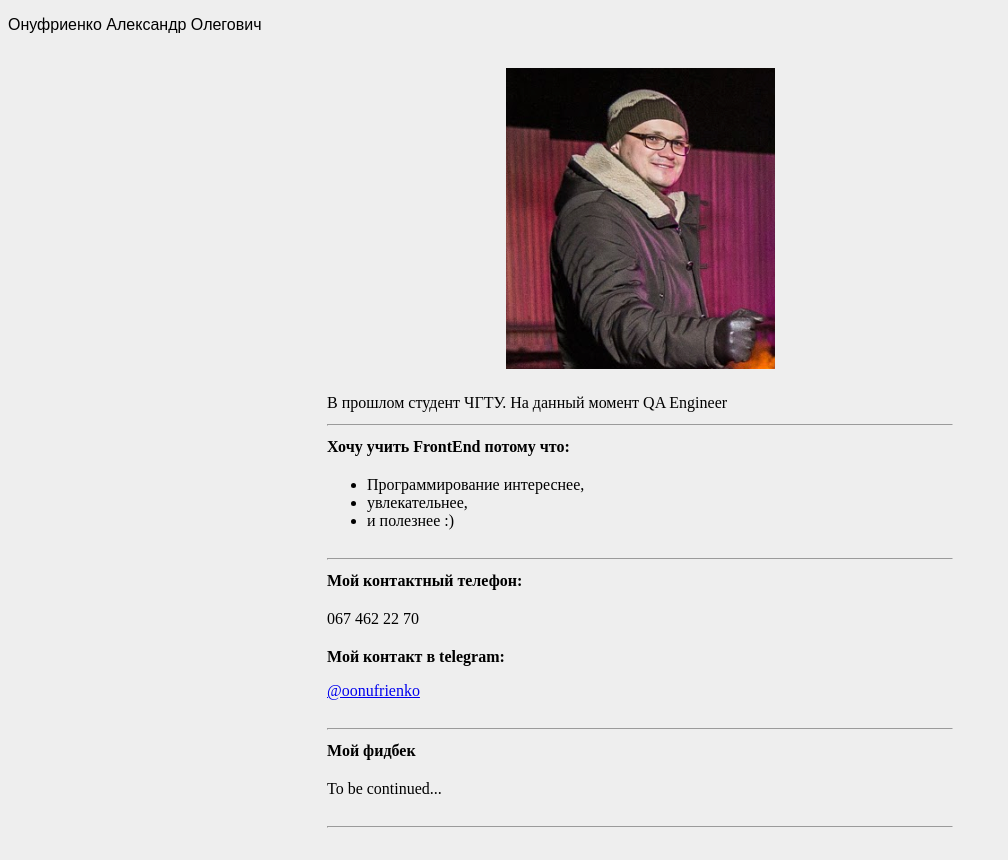
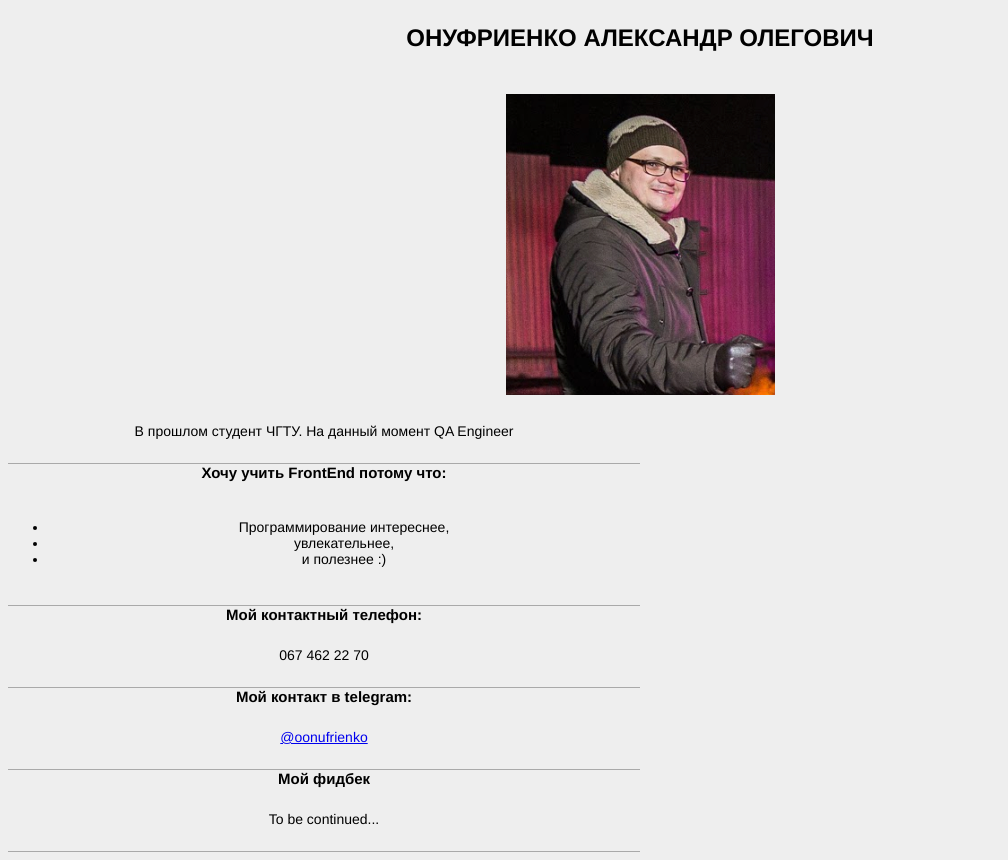
Before and after one commit to oonufrienko/oonufrienko.github.io, a plain HTML site: page html_01/index.html in a window 1280 px wide. Shown: the whole page, without its empty margins (0-1008 px from the left). Drawn offline with Linux system fonts and the light colour scheme.

Commit message:
some changes #1

```diff
--- a/html_01/index.html
+++ b/html_01/index.html
@@ -7,69 +7,47 @@
 </head>
 
 <body class="body_bg_color">
-<p class="text_font">Онуфриенко Александр Олегович</p>
+<p class="text_font_name">ОНУФРИЕНКО АЛЕКСАНДР ОЛЕГОВИЧ</p>
 <br>
-<div align="center">
+<div class="img_align">
 	<img src="./me.jpg" alt="Me at team building">
 </div>
 
-	<table align="center" width="50%">
-		<tr>
-			<td><br>В прошлом студент ЧГТУ. На данный момент QA Engineer</td>
-		</tr>
-		<tr>
-			<td><hr></td>
-		</tr>
-		<tr>
-			<td><b>Хочу учить FrontEnd потому что:</b></td>
-		</tr>
-		<tr>
-			<td>
+<div class="text_font">
+	В прошлом студент ЧГТУ. На данный момент QA Engineer
+</div>
+
+<div class="text_font_bold">
+	Хочу учить FrontEnd потому что:
+</div>
+<div class="text_font">
 				<ul>
 					<li>Программирование интереснее,</li>
 					<li>увлекательнее,</li>
 					<li>и полезнее :)</li>
 				</ul>
-			</td>
-		</tr>
-		<tr>
-			<td>
-				<hr>
-			</td>
-		</tr>
-		<tr>
-		 	<td>
-		 		<b>Мой контактный телефон:</b>
-		 	</td>
-		</tr>
-		<tr>
-			<td>
-				<p>067 462 22 70</p>
-			</td>
-		</tr>
-		<tr>
-		 	<td>
-				<b>Мой контакт в telegram:</b>
-				<p><a href="https://t.me/oonufrienko">@oonufrienko</a></p>
-			</td>
-		 </tr>
-		 <tr>
-			<td>
-				<hr>
-			</td>
-		</tr>
-		<tr>
-		 	<td><b>Мой фидбек</b></td>
-		</tr>
-		<tr>
-		 	<td><p>To be continued...</p></td>
-		</tr>
-		<tr>
-			<td>
-				<hr>
-			</td>
-		</tr>
-	</table>
+</div>
+
+<div class="text_font_bold">
+	Мой контактный телефон:
+</div>
+<div class="text_font">
+	067 462 22 70
+</div>
+
+<div class="text_font_bold">
+	Мой контакт в telegram:
+</div>
+<div  class="text_font">
+	<a href="https://t.me/oonufrienko">@oonufrienko</a>
+</div>
+
+<div class="text_font_bold">
+	Мой фидбек
+</div>
+<div class="text_font">To be continued...</div>
+
+
 
 </body>
 </html>
--- a/html_01/style.css
+++ b/html_01/style.css
@@ -2,6 +2,31 @@
 	background: #eee;
 }
 
+.text_font_name {
+	font-family: Helvetica, sans-serif;
+	font-weight: bold;
+	font-size: 24px;
+    text-align: center;
+}
+
+.img_align {
+	text-align: center;
+}
+
 .text_font {
-	font-family: Arial;
+	width: 50%;
+	padding: 24px 0 24px 0;
+	font-family: Helvetica, sans-serif;
+	font-weight: normal;
+	font-size: 14px;
+	border-bottom: 1px solid #a9a9a9;
+	text-align: center;
 }
+
+.text_font_bold {
+	width: 50%;
+	font-family: Helvetica, sans-serif;
+	font-weight: bold;
+	font-size: 15px;
+	text-align: center;
+}
```
